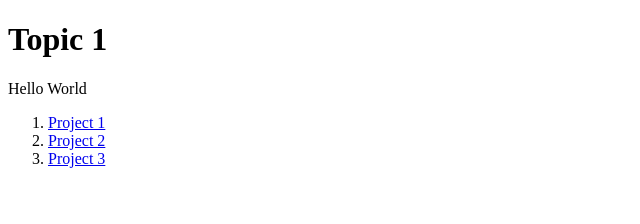
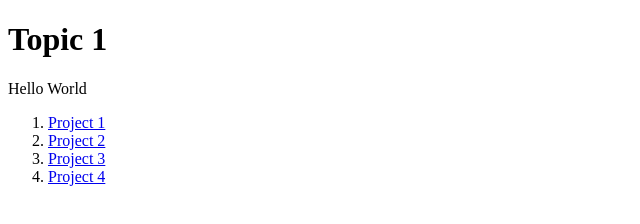
Before and after one commit to clopez4/clopez4.github.io, a plain HTML site: page index.html in a window 1280 px wide. Shown: the full height of the page, 0-640 px from the left. Drawn offline with Linux system fonts and the light colour scheme.

Commit message:
updated proj4

```diff
--- a/index.html
+++ b/index.html
@@ -10,6 +10,7 @@
         <li><a href="./Project_01/ch3-proj01.html">Project 1</a></li>
         <li><a href="./Project_02/ch4-proj1.html">Project 2</a></li>
         <li><a href="./Project_03/ch5-proj1.html">Project 3</a></li>
+        <li><a href="./Project_04/ch08-proj1.html">Project 4</a></li>
     </ol>
 </body>
 </html>
```
